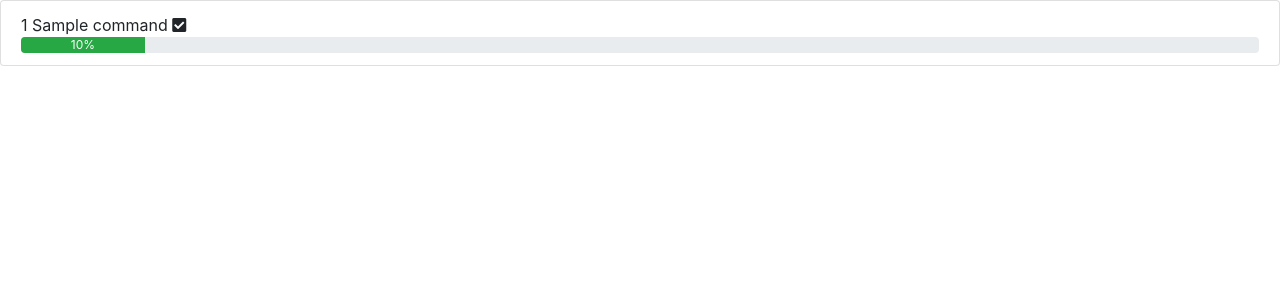
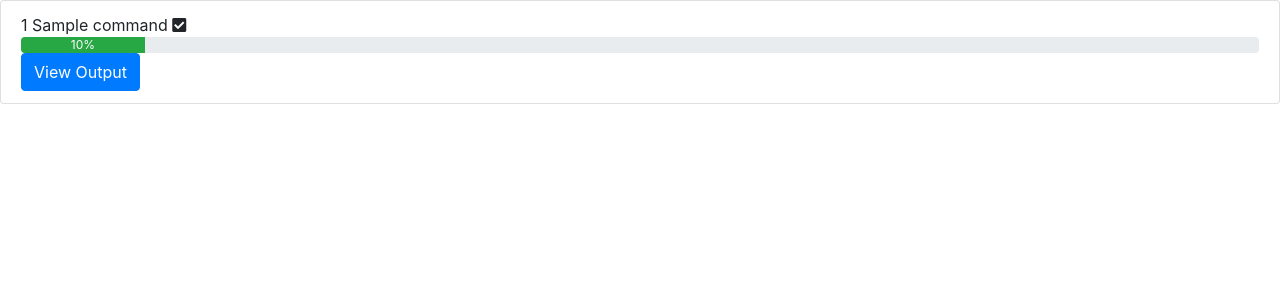
Before and after one commit to masterkoppa/pywebqueue, a Flask app: template pywebqueue/templates/hello.html in a window 1280 px wide. Shown: the top 300 px of the page. Run offline with Flask 2, Linux system fonts and the light colour scheme; the template is opened without the code that fills it: most values are stand-ins (such as "Sample title", 1, 10 or a date in 2020); some libraries are stand-ins or nearby versions.

Commit message:
Added output modal

```diff
--- a/pywebqueue/routes.py
+++ b/pywebqueue/routes.py
@@ -6,19 +6,22 @@ queue_example = [
         "id": 0,
         "command": "cp somefile.txt otherfile.txt",
         "status": "DONE",
-        "progress": 100
+        "progress": 100,
+        "output": "test\ntest\ntest\n"
     },
     {
         "id": 1,
         "command": "rm otherfile.txt",
         "status": "TODO",
-        "progress": 0
+        "progress": 0,
+        "output": "testing\ntesting\ntesting\n"
     },
     {
         "id": 2,
         "command": "rm somefile.txt",
         "status": "IN PROGRESS",
-        "progress": 99
+        "progress": 99,
+        "output": "boo"
     }
 ]
 
--- a/pywebqueue/templates/hello.html
+++ b/pywebqueue/templates/hello.html
@@ -35,15 +35,24 @@
                 {{ item.id }} {{ item.command }}
 
                 {% if item.status == "DONE" %}
+                    <!-- Check Box for complete status -->
                     <i class="fas fa-check-square"></i>
 
+                    <!-- Progress bar completed -->
                     <div class="progress">
                         <div class="progress-bar bg-success" role="progressbar" style="width: {{ item.progress }}%;" aria-valuenow="{{ item.progress }}" aria-valuemin="0" aria-valuemax="100">{{ item.progress }}%</div>
                     </div>
 
+                    <!-- Button trigger modal -->
+                    <button type="button" class="btn btn-primary" data-toggle="modal" data-target="#modal-{{ item.id }}">
+                        View Output
+                    </button>
+
                 {% elif item.status == "IN PROGRESS" %}
+                    <!-- Spinning wheel for in progress -->
                     <i class="fas fa-spinner"></i>
 
+                    <!-- Progress bars for different levels of progression -->
                     {% if item.progress <= 33 %}
                         <div class="progress">
                             <div class="progress-bar progress-bar-striped progress-bar-animated bg-danger" role="progressbar" style="width: {{ item.progress }}%;" aria-valuenow="{{ item.progress }}" aria-valuemin="0" aria-valuemax="100">{{ item.progress }}%</div>
@@ -61,10 +70,40 @@
 
                     {% endif %}
 
+                    <!-- Button trigger modal -->
+                    <button type="button" class="btn btn-primary" data-toggle="modal" data-target="#modal-{{ item.id }}">
+                        View Output
+                    </button>
+
                 {% endif %}
             </li>
         {% endfor %}
         </ul>
+
+        {% for item in queue %}
+            <!-- Modal -->
+            <div class="modal fade" id="modal-{{ item.id }}" tabindex="-1" role="dialog" aria-labelledby="exampleModalLabel" aria-hidden="true">
+              <div class="modal-dialog" role="document">
+                <div class="modal-content">
+                  <div class="modal-header">
+                    <h5 class="modal-title" id="exampleModalLabel">Modal title</h5>
+                    <button type="button" class="close" data-dismiss="modal" aria-label="Close">
+                      <span aria-hidden="true">&times;</span>
+                    </button>
+                  </div>
+                  <div class="modal-body">
+                    <pre>{{ item.output }}</pre>
+                  </div>
+                  <div class="modal-footer">
+                    <button type="button" class="btn btn-secondary" data-dismiss="modal">Close</button>
+                    <button type="button" class="btn btn-primary">Save changes</button>
+                  </div>
+                </div>
+              </div>
+            </div>
+        {% endfor %}
+
+
 
         <!-- Optional JavaScript -->
         <!-- jQuery first, then Popper.js, then Bootstrap JS -->
```
